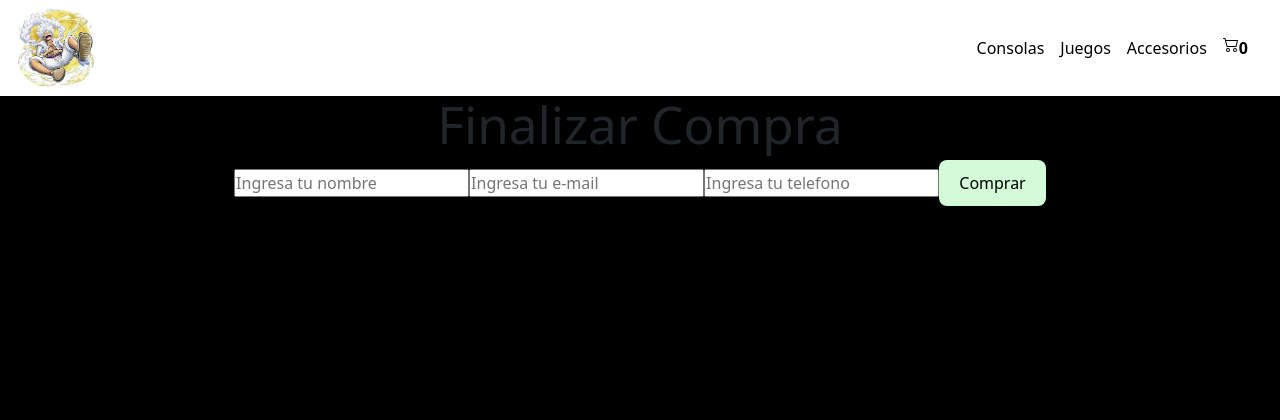
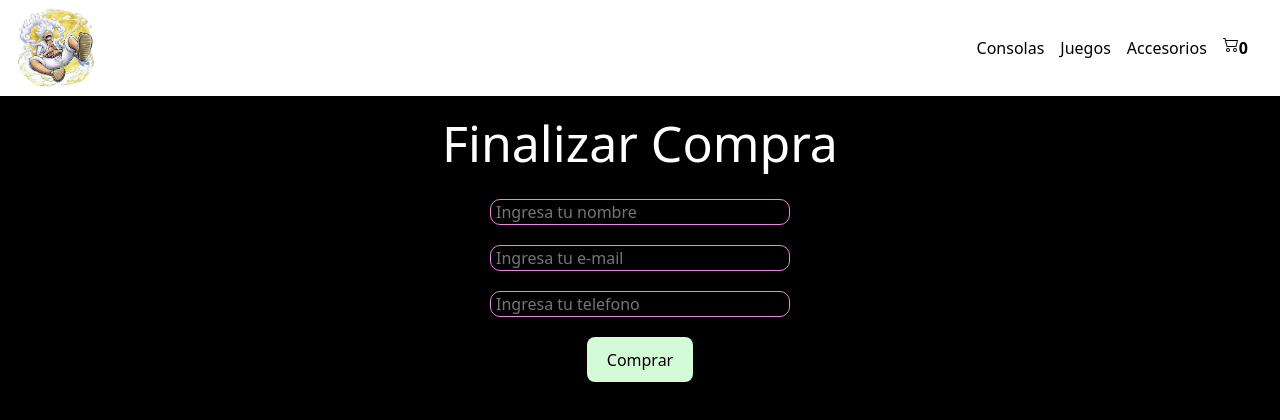
Before and after one commit to Neosebas/react-54015-sebastian-serruto, a React (Vite) app: page /cart/checkout in a window 1280 px wide. Shown: the top 420 px of the page. Built offline with nearby package versions, Linux system fonts and the light colour scheme.

Commit message:
css terminado

```diff
--- /dev/null
+++ b/src/Components/Cart/Cart.css
@@ -0,0 +1,47 @@
+.containerCart {
+    display: flex;
+    flex-direction: column;
+    align-items: center;
+    justify-content: center;
+    padding: 1.25rem;
+    background-color: #000000;
+}
+
+.product {
+    border: #EC87E4 .0625rem solid;
+    border-radius: .625rem;
+    margin-bottom: 1rem;
+    padding: .5rem;
+}
+
+.containerCart h3 {
+    color: #ffffff;
+    font-size: 1.25rem;
+}
+
+.containerCart h2 {
+    color: #ffffff;
+    font-size: 1.5625rem;
+}
+
+.buttons {
+    display: flex;
+    align-items: center;
+    gap: 3rem;
+    margin-top: 2rem;
+}
+
+.buttons button {
+    color: #000000;
+}
+
+.buttons a {
+    color: #ffffff;
+    background-color: #EC87E4;
+    padding: .6rem;
+    border-radius: .625rem;
+}
+
+.buttons a:hover {
+   border: #D3FBD8 .0625rem solid;
+}
--- a/src/Components/Cart/Cart.jsx
+++ b/src/Components/Cart/Cart.jsx
@@ -1,6 +1,7 @@
 import { useContext } from "react"
 import { CartContext } from "../../Context/CartContext";
 import { Link } from "react-router-dom";
+import './Cart.css'
 
 
 
@@ -14,16 +15,15 @@ const Cart = () => {
 
 
   return (
-    <div>
+    <div className="containerCart">
 
       {
         cart.map ((prod) => (
-            <div key={prod.id}>
+            <div key={prod.id} className="product">
             <h3>{prod.title}</h3>
             <p>Precio unitario: $ {prod.price}</p>
             <p>Cantidad: {prod.cantidad}</p>
             <p>Precio Total : $ {prod.price * prod.cantidad}</p>
-            <br />
             </div>
         ))
       }
@@ -34,9 +34,12 @@ const Cart = () => {
         <>
         <h2>Precio Total: $ {totalPrice()}</h2>
 
-        <button onClick={emptyCart}>Vaciar Carrito</button>
+        <div className="buttons">
+          <button onClick={emptyCart}>Vaciar Carrito</button>
 
-        <Link to="/cart/checkout">Finaliza tu compra</Link>
+          <Link to="/cart/checkout">Finaliza tu compra</Link>
+        </div>
+
 
         </> :
 
--- /dev/null
+++ b/src/Components/Checkout/Checkout.css
@@ -0,0 +1,44 @@
+.containerCheckout {
+    display: flex;
+    flex-direction: column;
+    justify-content: center;
+    align-items: center;
+    padding: 1.25rem;
+    gap: 1.25rem;
+}
+.containerCheckout h1 {
+    color: #ffffff;
+    font-size: 3.125rem;
+}
+
+.containerCheckout h2 {
+    color: #ffffff;
+    font-size: 2.5rem;
+}
+
+.containerCheckout p {
+    font-weight: bold;
+}
+
+.containerForm {
+    display: flex;
+    flex-direction: column;
+    justify-content: center;
+    align-items: center;
+    gap: 1.25rem;
+}
+
+input {
+    width: 18.75rem;
+    background-color: transparent;
+    border: #EC87E4 .0625rem solid;
+    border-radius: .625rem;
+    padding: 0 .3125rem;
+}
+input :hover {
+    border: #D3FBD8 .0625rem solid;
+}
+
+button {
+    color: #000000;
+}
--- a/src/Components/Checkout/Checkout.jsx
+++ b/src/Components/Checkout/Checkout.jsx
@@ -3,6 +3,7 @@ import { CartContext } from '../../Context/CartContext';
 import { useForm } from 'react-hook-form';
 import { collection, addDoc } from 'firebase/firestore';
 import { db } from '../../Config/Config';
+import './Checkout.css'
 
 
 const Checkout = () => {
@@ -33,7 +34,7 @@ const Checkout = () => {
 
   if (orderId) {
     return (
-      <div>
+      <div className='containerCheckout'>
         <h2>Gracias por tu compra!</h2>
         <p>Tu numero de orden es: {orderId}</p>
       </div>
@@ -42,10 +43,10 @@ const Checkout = () => {
   }
 
   return (
-    <div>
+    <div className='containerCheckout'>
 
       <h1>Finalizar Compra</h1>
-      <form onSubmit={handleSubmit(buy)}>
+      <form onSubmit={handleSubmit(buy)} className='containerForm'>
 
         <input type="text" placeholder='Ingresa tu nombre' {...register("nombre")} />
         <input type="email" placeholder='Ingresa tu e-mail' {...register("email")} />
```
